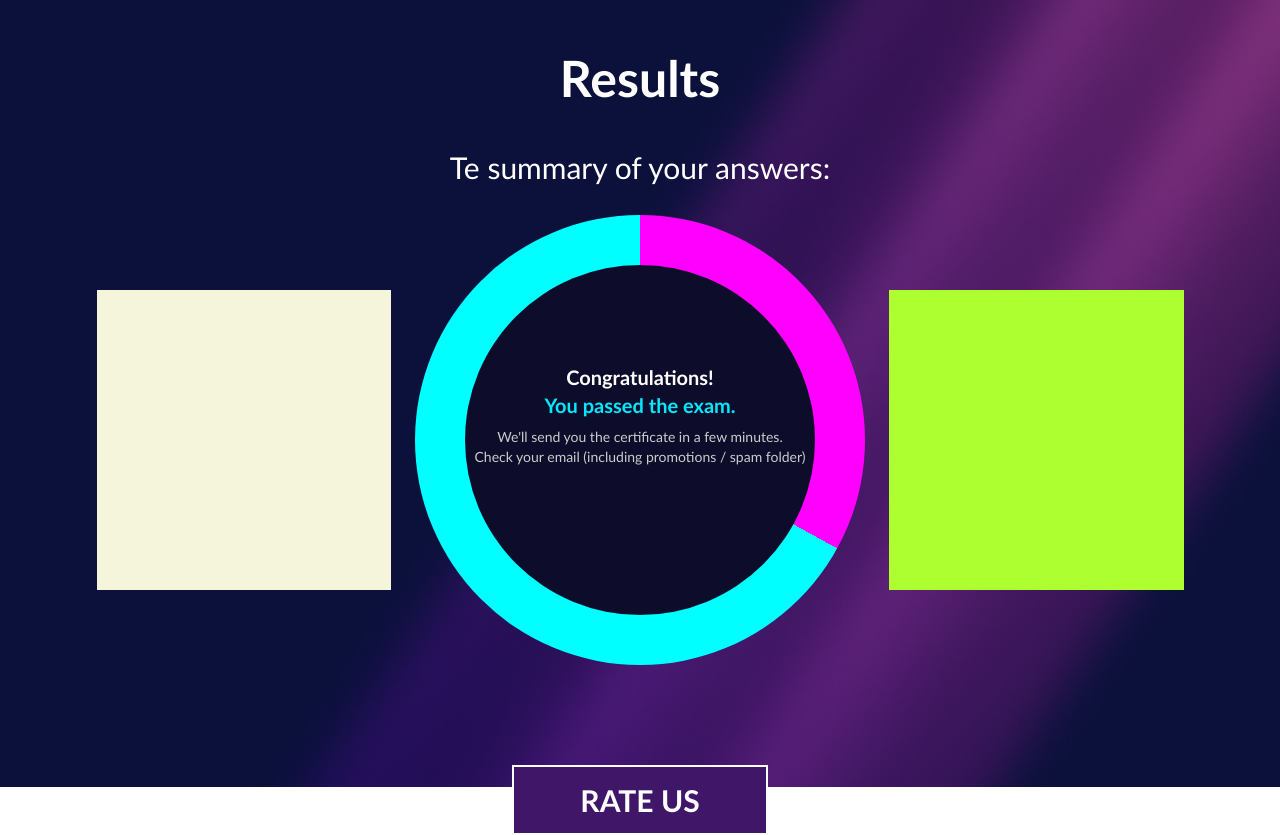
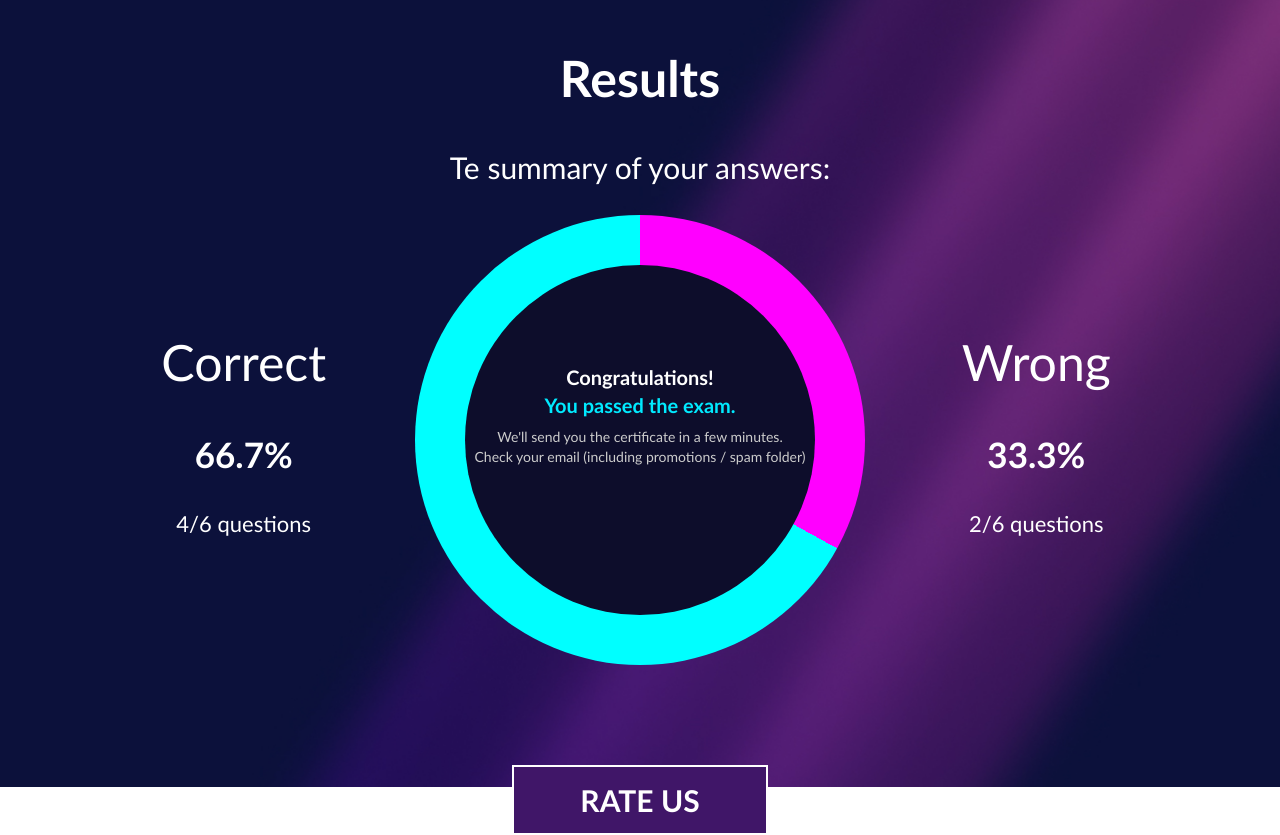
Before and after one commit to Team1-Build-Week-1/Build-Week-1---Team-1, a plain HTML site: page paginaRisultati.html in a window 1280 px wide. Shown: the part 93-928 px from the top of the page. Drawn offline with Linux system fonts and the light colour scheme.

Commit message:
update correct/wrong

```diff
--- a/paginaRisultati.html
+++ b/paginaRisultati.html
@@ -18,7 +18,11 @@
     </section>
 
     <main>
-      <div class="div1"></div>
+      <div class="div1">
+        <h2>Correct</h2>
+        <p class="wrong1">66.7%</p>
+        <p class="wrong2">4/6 questions</p>
+      </div>
       <div class="div2">
         <div class="inner-circle">
           <div class="text-wrapper">
@@ -34,7 +38,11 @@
           </div>
         </div>
       </div>
-      <div class="div3"></div>
+      <div class="div3">
+        <h2>Wrong</h2>
+        <p class="wrong1">33.3%</p>
+        <p class="wrong2">2/6 questions</p>
+      </div>
     </main>
 
     <section>
--- a/rsc/CSS/risultati.css
+++ b/rsc/CSS/risultati.css
@@ -51,9 +51,36 @@ main {
 }
 
 .div1 {
-  background-color: beige;
   width: 23%;
   height: 300px;
+}
+.div1 h2 {
+  color: white;
+  font-weight: 400;
+  font-size: 50px;
+}
+
+.div3 {
+  width: 23%;
+  height: 300px;
+}
+
+.div3 h2 {
+  color: white;
+  font-weight: 400;
+  font-size: 50px;
+}
+
+.wrong1 {
+  color: white;
+  font-weight: 600;
+  font-size: 35px;
+}
+
+.wrong2 {
+  color: white;
+  font-size: 22px;
+  font-weight: lighter;
 }
 
 /* CERCHIO ESTERNO */
@@ -63,12 +90,6 @@ main {
   width: 450px;
   height: 450px;
   background: conic-gradient(magenta 0% 33%, cyan 0% 100%);
-}
-
-.div3 {
-  background-color: greenyellow;
-  width: 23%;
-  height: 300px;
 }
 
 /* CERCHIO INTERNO */
```
